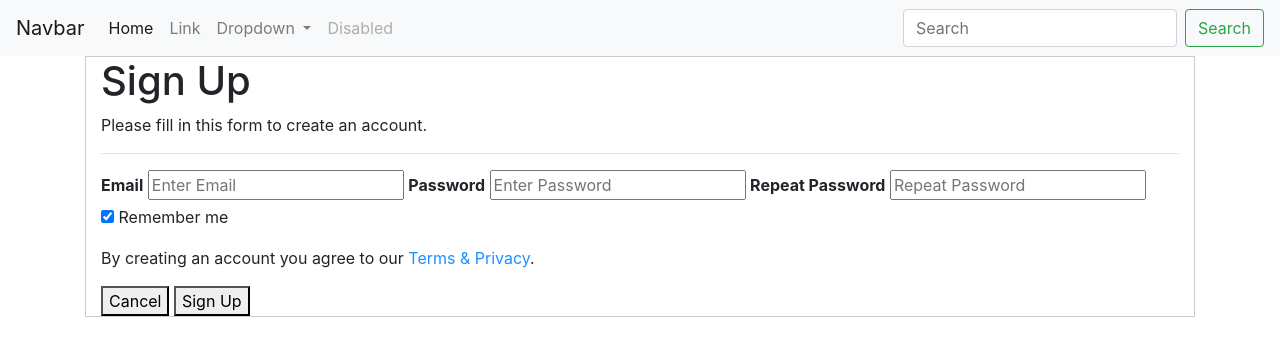
After one commit to julianaabs/user-manager, a PHP site: template resources/views/create.twig in a window 1280 px wide. The commit adds this page. Shown: the top 356 px of the page. Run offline with PHP 8.4, Linux system fonts and the light colour scheme; the template is opened without the code that fills it, so the values that code supplies are empty; some libraries are stand-ins or nearby versions.

Commit message:
Creating Sign Up page; Already creating users on database

```diff
--- a/app/routes.php
+++ b/app/routes.php
@@ -14,7 +14,8 @@ return function (App $app) {
         return $response;
     });
 
-    $app->get('/', \App\Controllers\HomeController::class . ':index');
+    $app->get('/', \App\Controllers\HomeController::class . ':index')->setName('home');
+    $app->post('/create-user', \App\Controllers\HomeController::class . ':create')->setName('create-user');
 
 //    $app->get('/home', function () {
 //        return 'Home';
--- a/composer.json
+++ b/composer.json
@@ -24,6 +24,7 @@
     "require": {
         "php": "^7.2",
         "ext-json": "*",
+        "davidepastore/slim-validation": "^0.5.1",
         "illuminate/database": "~5.1",
         "monolog/monolog": "^2.0",
         "php-di/php-di": "^6.1",
--- /dev/null
+++ b/resources/views/create.twig
@@ -0,0 +1,30 @@
+{%  extends '/templates/default.twig' %}
+{%  block content %}
+    <form action="{{ path_for('create-user') }}" style="border:1px solid #ccc">
+        <div class="container">
+            <h1>Sign Up</h1>
+            <p>Please fill in this form to create an account.</p>
+            <hr>
+
+            <label for="email"><b>Email</b></label>
+            <input type="text" placeholder="Enter Email" name="email" required>
+
+            <label for="psw"><b>Password</b></label>
+            <input type="password" placeholder="Enter Password" name="psw" required>
+
+            <label for="psw-repeat"><b>Repeat Password</b></label>
+            <input type="password" placeholder="Repeat Password" name="psw-repeat" required>
+
+            <label>
+                <input type="checkbox" checked="checked" name="remember" style="margin-bottom:15px"> Remember me
+            </label>
+
+            <p>By creating an account you agree to our <a href="#" style="color:dodgerblue">Terms & Privacy</a>.</p>
+
+            <div class="clearfix">
+                <button type="button" class="cancelbtn">Cancel</button>
+                <button type="submit" class="signupbtn">Sign Up</button>
+            </div>
+        </div>
+    </form>
+{% endblock %}
--- /dev/null
+++ b/resources/views/templates/css/default.css
@@ -0,0 +1,3 @@
+div {
+    display: flex;
+}
--- a/resources/templates/default.twig
+++ b/resources/views/templates/default.twig
@@ -7,11 +7,15 @@
 
     <!-- Bootstrap CSS -->
     <link rel="stylesheet" href="https://stackpath.bootstrapcdn.com/bootstrap/4.5.2/css/bootstrap.min.css" integrity="sha384-JcKb8q3iqJ61gNV9KGb8thSsNjpSL0n8PARn9HuZOnIxN0hoP+VmmDGMN5t9UJ0Z" crossorigin="anonymous">
-
     <title>Hello, world!</title>
 </head>
 <body>
-    <h1>Hello, world!</h1>
+
+    {% include '/templates/navbar.twig' %}
+
+    <div class="container">
+        {% block content %}{% endblock %}
+    </div>
 
     <!-- Optional JavaScript -->
     <!-- jQuery first, then Popper.js, then Bootstrap JS -->
--- /dev/null
+++ b/resources/views/templates/navbar.twig
@@ -0,0 +1,35 @@
+<nav class="navbar navbar-expand-lg navbar-light bg-light">
+    <a class="navbar-brand" href="#">Navbar</a>
+    <button class="navbar-toggler" type="button" data-toggle="collapse" data-target="#navbarSupportedContent" aria-controls="navbarSupportedContent" aria-expanded="false" aria-label="Toggle navigation">
+        <span class="navbar-toggler-icon"></span>
+    </button>
+
+    <div class="collapse navbar-collapse" id="navbarSupportedContent">
+        <ul class="navbar-nav mr-auto">
+            <li class="nav-item active">
+                <a class="nav-link" href="#">Home <span class="sr-only">(current)</span></a>
+            </li>
+            <li class="nav-item">
+                <a class="nav-link" href="#">Link</a>
+            </li>
+            <li class="nav-item dropdown">
+                <a class="nav-link dropdown-toggle" href="#" id="navbarDropdown" role="button" data-toggle="dropdown" aria-haspopup="true" aria-expanded="false">
+                    Dropdown
+                </a>
+                <div class="dropdown-menu" aria-labelledby="navbarDropdown">
+                    <a class="dropdown-item" href="#">Action</a>
+                    <a class="dropdown-item" href="#">Another action</a>
+                    <div class="dropdown-divider"></div>
+                    <a class="dropdown-item" href="#">Something else here</a>
+                </div>
+            </li>
+            <li class="nav-item">
+                <a class="nav-link disabled" href="#">Disabled</a>
+            </li>
+        </ul>
+        <form class="form-inline my-2 my-lg-0">
+            <input class="form-control mr-sm-2" type="search" placeholder="Search" aria-label="Search">
+            <button class="btn btn-outline-success my-2 my-sm-0" type="submit">Search</button>
+        </form>
+    </div>
+</nav>
```
Also changed, not shown: app/Controllers/Controller.php (+8 -1 lines), app/Controllers/HomeController.php (+24 -3 lines), app/Models/User.php (+12 -1 lines), app/Repositories/BaseRepository.php (added, +31 -0 lines), app/Repositories/RepositoryInterface.php (added, +31 -0 lines), app/Repositories/UserRepository.php (added, +21 -0 lines), public/index.php (+15 -7 lines), resources/views/home.twig (+35 -1 lines), 1 other file.
